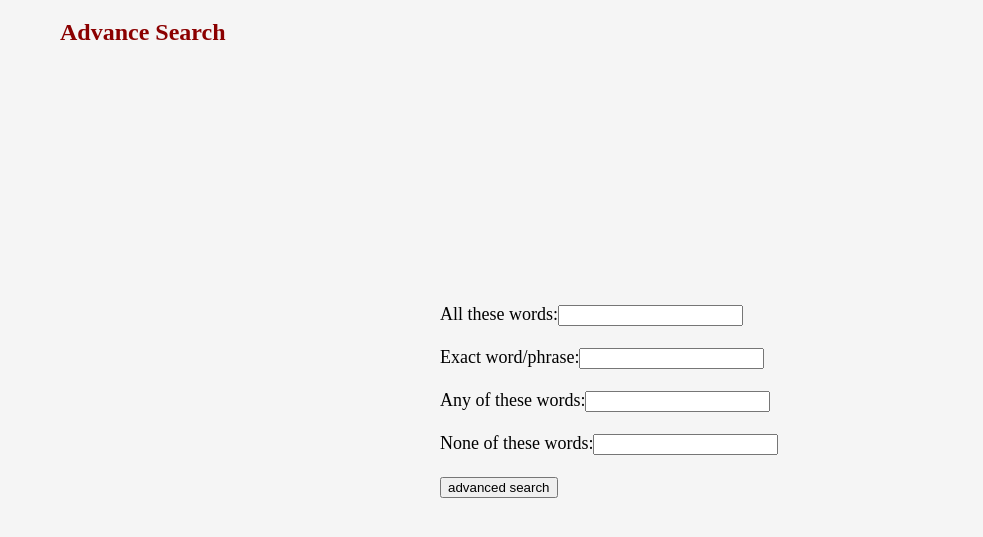
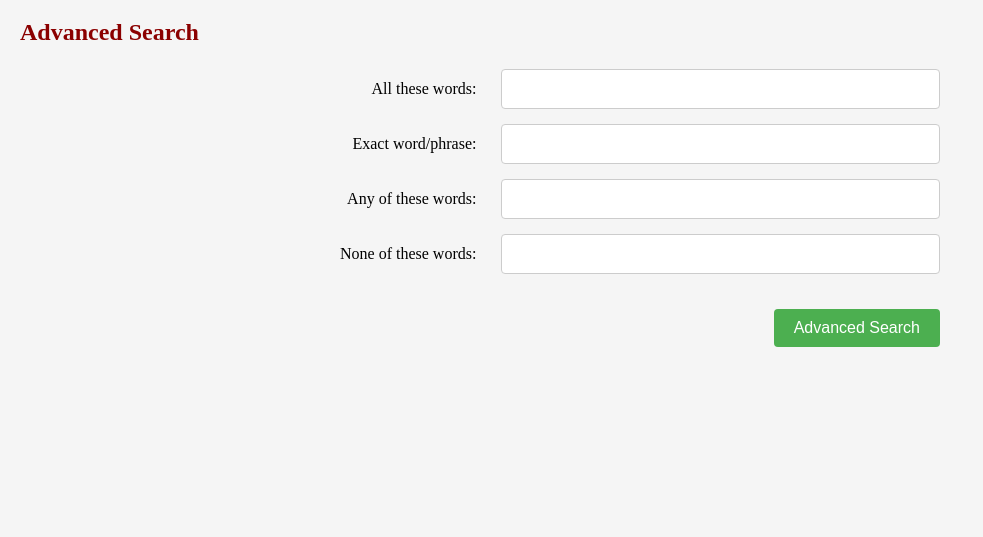
Before and after one commit to lpapp4/project0, a plain HTML site: page advance.html in a window 1280 px wide. Shown: the part 81-618 px from the top of the page, without its empty margins (0-983 px from the left). Drawn offline with Linux system fonts and the light colour scheme.

Commit message:
project 0
advance finish part

```diff
--- a/advance.html
+++ b/advance.html
@@ -10,48 +10,17 @@
             height: 100vh;
             display: flex;
             flex-direction: column;
-            justify-content: center;
+            justify-content: flex-start; /* Align to the top for better label visibility */
             align-items: center;
+            padding-top: 50px; /* Add some padding from the top */
         }
 
         .logo {
             width: 300px;
             margin-bottom: 20px;
         }
-        .color{
+        .color {
             color: darkred;
-            margin-left: 40px;
-        }
-
-        .top-left-advance {
-            position: fixed;
-            top: 20px;
-            left: 100px;
-        }
-
-        .search-box {
-            display: flex;
-            flex-direction: column;
-            width: 400px;
-            height: 20px;
-            font-size: 18px;
-            padding: 5px 10px;
-            margin-bottom: 10px;
-        }
-
-        input[type="search"] {
-            width: 400px;
-            height: 20px;
-            font-size: 18px;
-            padding: 5px 10px;
-            margin-bottom: 10px;
-        }
-
-        input[type="search"] {
-            height: 36px;
-            font-size: 16px;
-            padding: 0 20px;
-            margin-bottom: 100px;
         }
 
         .top-left {
@@ -65,21 +34,73 @@
             text-decoration: none;
         }
 
+        .search-form-container {
+            width: 600px; /* Adjust container width as needed */
+            margin-top: 100px; /* Space from the top Google heading */
+        }
+
+        .search-form-container form {
+            display: grid;
+            grid-template-columns: auto 1fr; /* Two columns: one for label, one for input */
+            gap: 15px; /* Space between rows and columns */
+            align-items: center; /* Vertically align items in the grid */
+        }
+
+        .search-form-container label {
+            text-align: right; /* Align labels to the right */
+            padding-right: 10px; /* Space between label and input */
+            font-size: 16px;
+            white-space: nowrap; /* Prevent labels from wrapping */
+        }
+
+        .search-form-container input[type="text"] {
+            width: 100%; /* Make input boxes take full width of their grid column */
+            padding: 10px;
+            font-size: 16px;
+            box-sizing: border-box; /* Include padding in the element's total width and height */
+            border: 1px solid #ccc;
+            border-radius: 4px;
+        }
+
+        input[type="submit"] {
+            grid-column: 2; /* Place the submit button in the second column */
+            justify-self: end; /* Align the submit button to the end of its column */
+            padding: 10px 20px;
+            font-size: 16px;
+            background-color: #4CAF50; /* Green background */
+            color: white;
+            border: none;
+            border-radius: 4px;
+            cursor: pointer;
+            margin-top: 20px; /* Space above the button */
+        }
+
+        input[type="submit"]:hover {
+            background-color: #45a049;
+        }
     </style>
 </head>
 <body>
     <div class="top-left">
-    <h1>Google</h1>
-    <h2 class="color" class="top-left-advance">Advance Search</h2></div>
-    <div class="search-box">
+        <h1>Google</h1>
+        <h2 class="color">Advanced Search</h2>
+    </div>
 
+    <div class="search-form-container">
         <form action="https://google.com/search">
-             All these words:<input type="text" name="as_q" >
-            <br><br>Exact word/phrase:<input type="text" name="as_epq" >
-            <br><br>Any of these words:<input type="text" name="as_oq" >
-            <br><br>None of these words:<input type="text" name="as_eq" >
-           <br><br><input type="submit" value="advanced search">
-</form>
+            <label for="allWords">All these words:</label>
+            <input type="text" id="allWords" name="as_q">
+
+            <label for="exactPhrase">Exact word/phrase:</label>
+            <input type="text" id="exactPhrase" name="as_epq">
+
+            <label for="anyWords">Any of these words:</label>
+            <input type="text" id="anyWords" name="as_oq">
+
+            <label for="noneWords">None of these words:</label>
+            <input type="text" id="noneWords" name="as_eq">
+
+            <input type="submit" value="Advanced Search">
         </form>
     </div>
 
```
